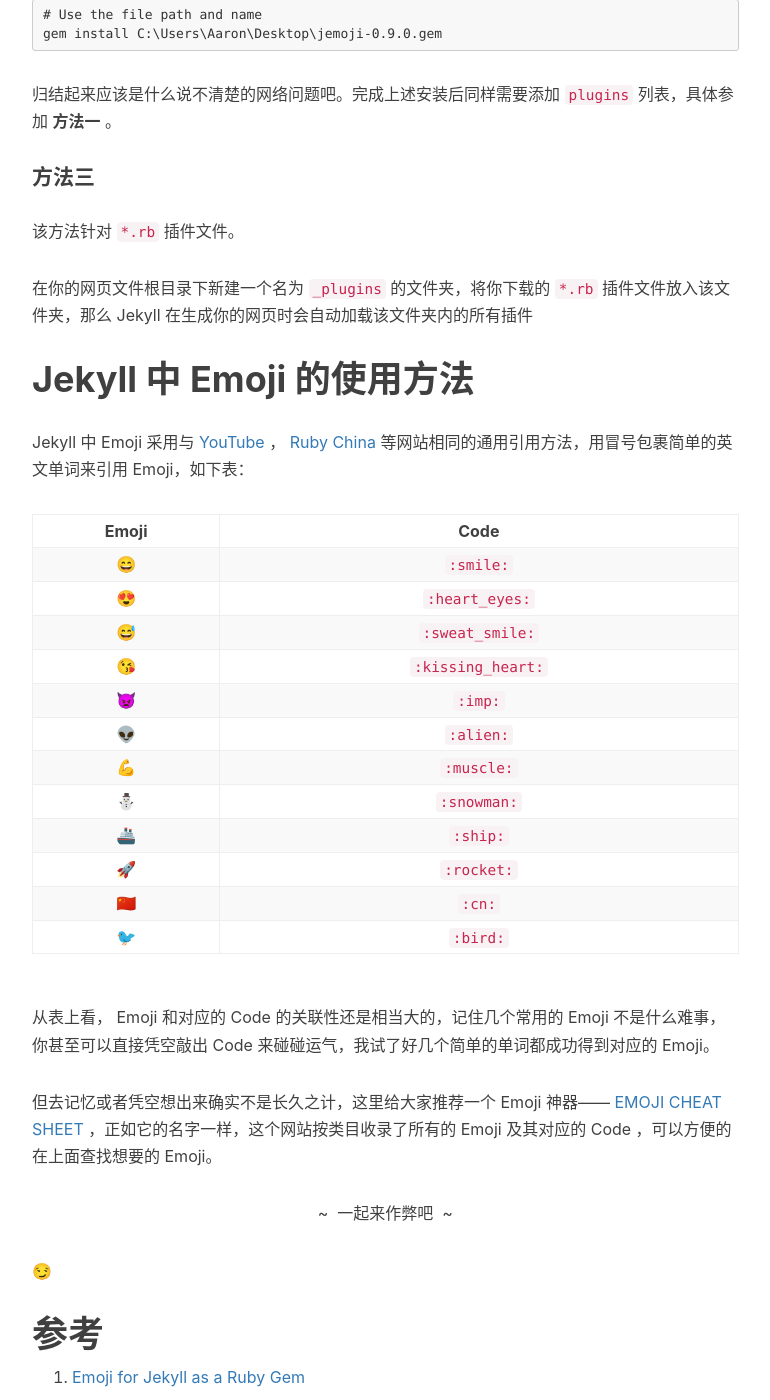
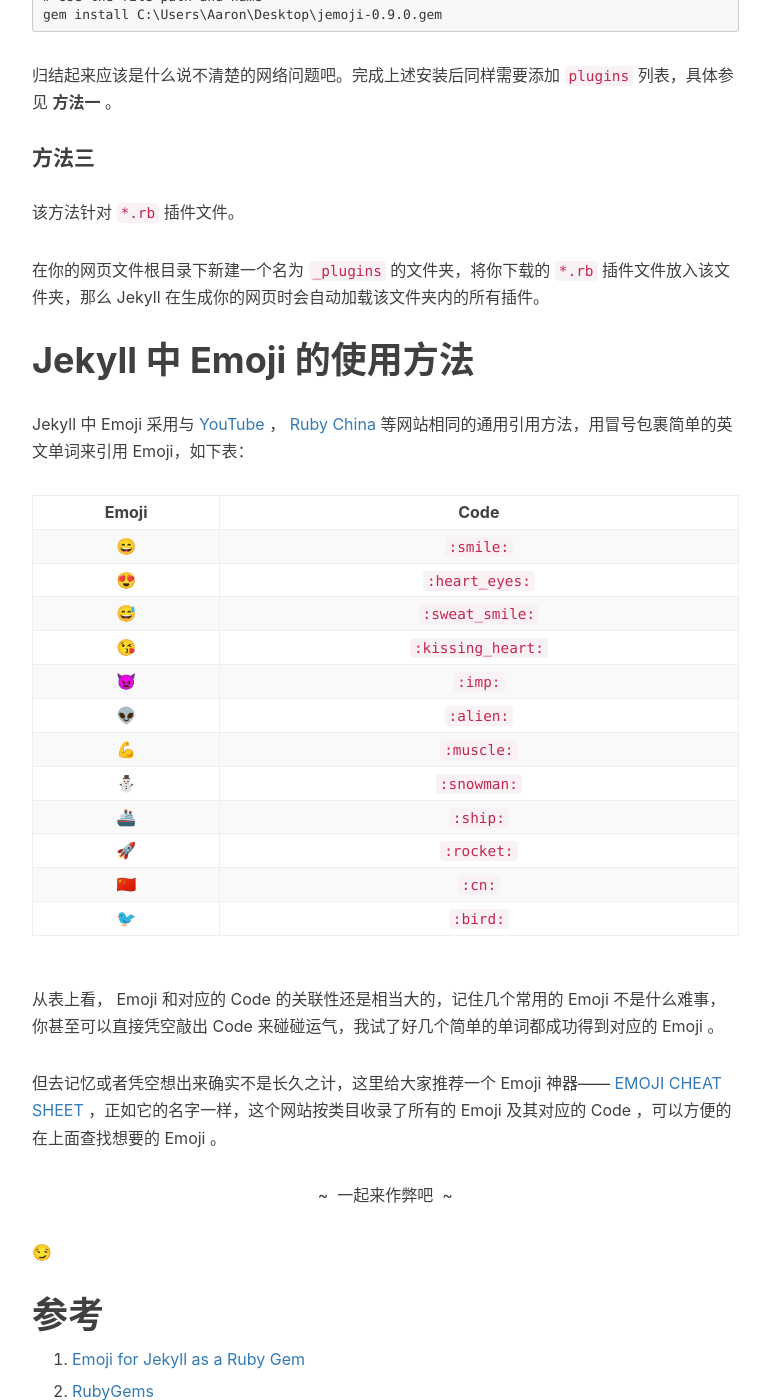
Before and after one commit to aerolithink/aerolithink.github.io, a Jekyll site: the page built from _posts/2018-1-20-Emoji.md, in a window 1280 px wide and 1400 px high, scrolled down 3744 px. Shown: the whole window, without its empty margins (233-1003 px from the left). Built offline with Jekyll 4.4.1, drawn with Linux system fonts in a browser that asks for light colours; nearby versions of some CDN libraries; emoji names are drawn with the system emoji font; comment, search, counter and statistics services are not loaded; some of the changed text lies outside the part shown.

Commit message:
Revise Post Emoji

````diff
--- a/_posts/2018-1-20-Emoji.md
+++ b/_posts/2018-1-20-Emoji.md
@@ -50,7 +50,6 @@ gem install jemoji
 ```
 # For Jekyll < 3.5.0
 # This will enable each of these plugins automatically.
-plugins:
 gems: [jekyll-paginate, jemoji]
 ```
 
@@ -74,13 +73,13 @@ plugins:
 gem install C:\Users\Aaron\Desktop\jemoji-0.9.0.gem
 ```
 
-归结起来应该是什么说不清楚的网络问题吧。完成上述安装后同样需要添加 ```plugins``` 列表，具体参加 **方法一** 。
+归结起来应该是什么说不清楚的网络问题吧。完成上述安装后同样需要添加 ```plugins``` 列表，具体参见 **方法一** 。
 
 
 #### **方法三**
 该方法针对 ```*.rb``` 插件文件。
 
-在你的网页文件根目录下新建一个名为 ```_plugins``` 的文件夹，将你下载的 ```*.rb``` 插件文件放入该文件夹，那么 Jekyll 在生成你的网页时会自动加载该文件夹内的所有插件
+在你的网页文件根目录下新建一个名为 ```_plugins``` 的文件夹，将你下载的 ```*.rb``` 插件文件放入该文件夹，那么 Jekyll 在生成你的网页时会自动加载该文件夹内的所有插件。
 
 # Jekyll 中 Emoji 的使用方法
 
@@ -150,10 +149,10 @@ img{margin: 0}
   </tbody>
 </table>
 
-从表上看， Emoji 和对应的 Code 的关联性还是相当大的，记住几个常用的 Emoji 不是什么难事，你甚至可以直接凭空敲出 Code 来碰碰运气，我试了好几个简单的单词都成功得到对应的 Emoji。
+从表上看， Emoji 和对应的 Code 的关联性还是相当大的，记住几个常用的 Emoji 不是什么难事，你甚至可以直接凭空敲出 Code 来碰碰运气，我试了好几个简单的单词都成功得到对应的 Emoji 。
 
 但去记忆或者凭空想出来确实不是长久之计，这里给大家推荐一个 Emoji
-神器—— [EMOJI CHEAT SHEET](https://www.webpagefx.com/tools/emoji-cheat-sheet/) ，正如它的名字一样，这个网站按类目收录了所有的 Emoji 及其对应的 Code ，可以方便的在上面查找想要的 Emoji。
+神器—— [EMOJI CHEAT SHEET](https://www.webpagefx.com/tools/emoji-cheat-sheet/) ，正如它的名字一样，这个网站按类目收录了所有的 Emoji 及其对应的 Code ，可以方便的在上面查找想要的 Emoji 。
 
 <center>~ &nbsp;一起来作弊吧&nbsp; ~</center>
 :smirk:
````
